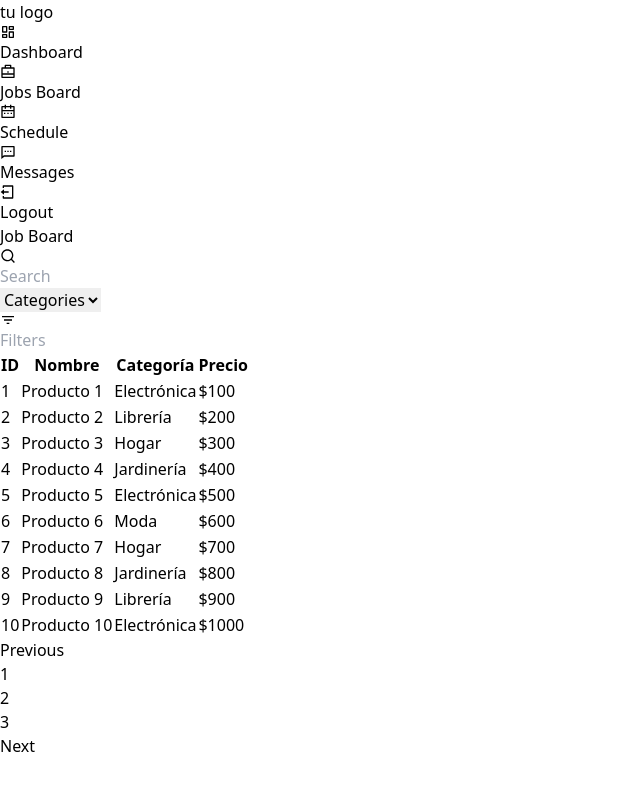
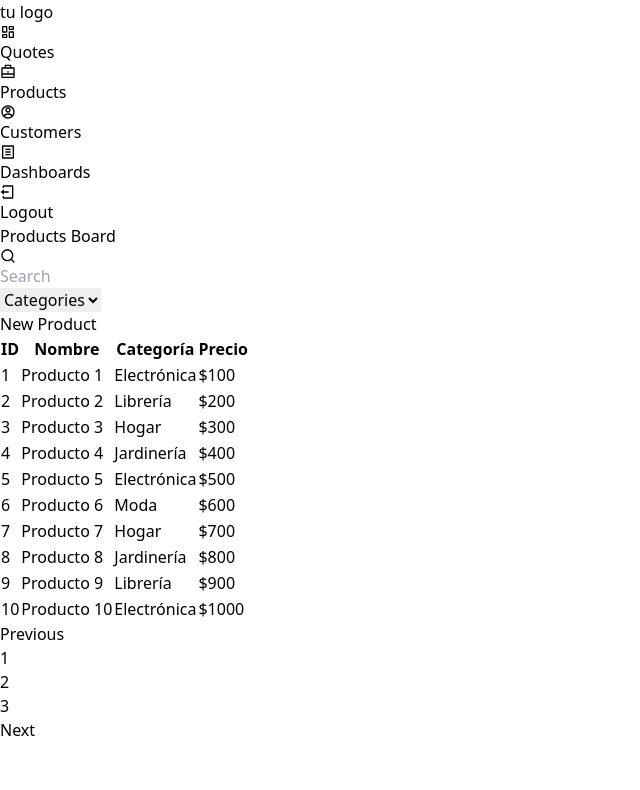
Before and after one commit to Andressep/QuoteMakerFront, a React (Vite) app: page / in a window 1280 px wide. Shown: the top 790 px of the page, without its empty margins (0-640 px from the left). Built offline with nearby package versions, Linux system fonts and the light colour scheme.

Commit message:
btn added

```diff
--- a/src/components/boards/Board.jsx
+++ b/src/components/boards/Board.jsx
@@ -22,8 +22,11 @@ function Board() {
   return (
     <div className="col-span-5">
         <div className="py-5 px-12 bg-gray-100 h-full">
-            <div className="mb-8">
-              <h1 className="text-2xl font-bold">Job Board</h1>
+            <div className="mb-4 my-8">
+              <h1 className="text-2xl font-bold">Products Board</h1>
+            </div>
+            <div>
+
             </div>
             <SearchBar/>
             <div className="overflow-hidden shadow-md rounded-lg">
--- a/src/components/boards/SearchBar.jsx
+++ b/src/components/boards/SearchBar.jsx
@@ -4,25 +4,24 @@ import { RiSearchLine, RiFilter3Line } from 'react-icons/ri';
 function SearchBar() {
   return (
     <div className="grid grid-cols-4 gap-4 items-center py-4">
-      <form className="col-span-2">
-        <div className="relative">
+      <form className="col-span-2 ">
+        <div className="relative ">
           <RiSearchLine className="absolute left-2 top-3 text-gray-500" />
-          <input type="text" className="bg-white py-2 pl-8 pr-4 outline-none w-full rounded-xl" placeholder="Search" />
+          <input type="text" className="bg-white py-2 pl-8 pr-4 outline-none w-full rounded-xl overflow-hidden shadow-md" placeholder="Search" />
         </div>
       </form>
       <form className="col-span-1">
         <div className="relative">
-          <select className="bg-white text-gray-400 py-2 pl-2 pr-2 outline-none w-full text-left rounded-xl">
+          <select className="bg-white overflow-hidden shadow-md text-gray-400 py-2.5 pl-2 pr-2 outline-none w-full text-left rounded-xl">
             <option>Categories</option>
           </select>
         </div>
       </form>
-      <form className="col-span-1">
-        <div className="relative">
-          <RiFilter3Line className="absolute left-2 top-3 text-gray-500" />
-          <input type="text" className="bg-white py-2 pl-8 pr-4 outline-none w-full rounded-xl" placeholder="Filters" />
-        </div>
-      </form>
+      <div className="col-span-1 flex justify-end">
+        <button className="bg-white  text-gray-500 py-2 px-4 rounded-xl font-semibold hover:bg-gray-50 overflow-hidden shadow-md">
+          New Product
+        </button>
+      </div>
     </div>
   );
 }
--- a/src/components/sidebar/Sidebar.jsx
+++ b/src/components/sidebar/Sidebar.jsx
@@ -1,4 +1,4 @@
-import { RiDashboardLine, RiBriefcaseLine, RiCalendar2Line, RiMessage2Line, RiLogoutBoxLine } from "react-icons/ri";
+import { RiDashboardLine, RiBriefcaseLine, RiAccountCircleLine, RiFileListLine, RiLogoutBoxLine } from "react-icons/ri";
 
 function Sidebar() {
   return (
@@ -11,26 +11,26 @@ function Sidebar() {
           <ul>
             <li>
               <a href="#" className="flex items-center gap-2 hover:bg-gray-600 p-4 text-gray-500 hover:text-white rounded-lg transition-colors font-semibold">
-                <RiDashboardLine />
-                Dashboard
+                <RiDashboardLine className="w-6 h-6"/>
+                Quotes
               </a>
             </li>
             <li>
               <a href="#" className="flex items-center gap-2 hover:bg-gray-600 p-4 text-gray-500 hover:text-white rounded-lg transition-colors font-semibold">
-                <RiBriefcaseLine />
-                Jobs Board
+                <RiBriefcaseLine className="w-6 h-6"/>
+                Products
               </a>
             </li>
             <li>
               <a href="#" className="flex items-center gap-2 hover:bg-gray-600 p-4 text-gray-500 hover:text-white rounded-lg transition-colors font-semibold">
-                <RiCalendar2Line />
-                Schedule
+                <RiAccountCircleLine className="w-6 h-6"/>
+                Customers
               </a>
             </li>
             <li>
               <a href="#" className="flex items-center gap-2 hover:bg-gray-600 p-4 text-gray-500 hover:text-white rounded-lg transition-colors font-semibold">
-                <RiMessage2Line />
-                Messages
+                <RiFileListLine className="w-6 h-6"/>
+                Dashboards
               </a>
             </li>
           </ul>
```
Also changed, not shown: 5 other files (tests, documents, lock files or other folders).
